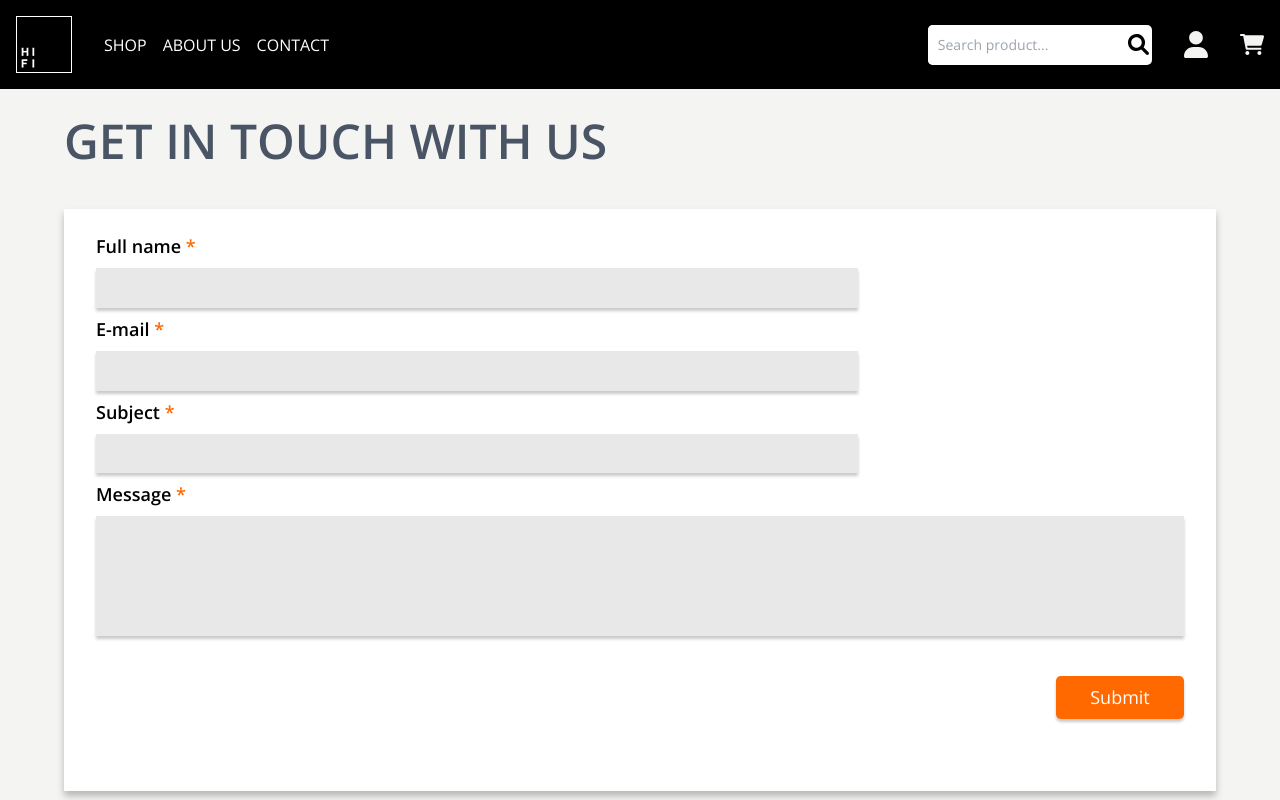
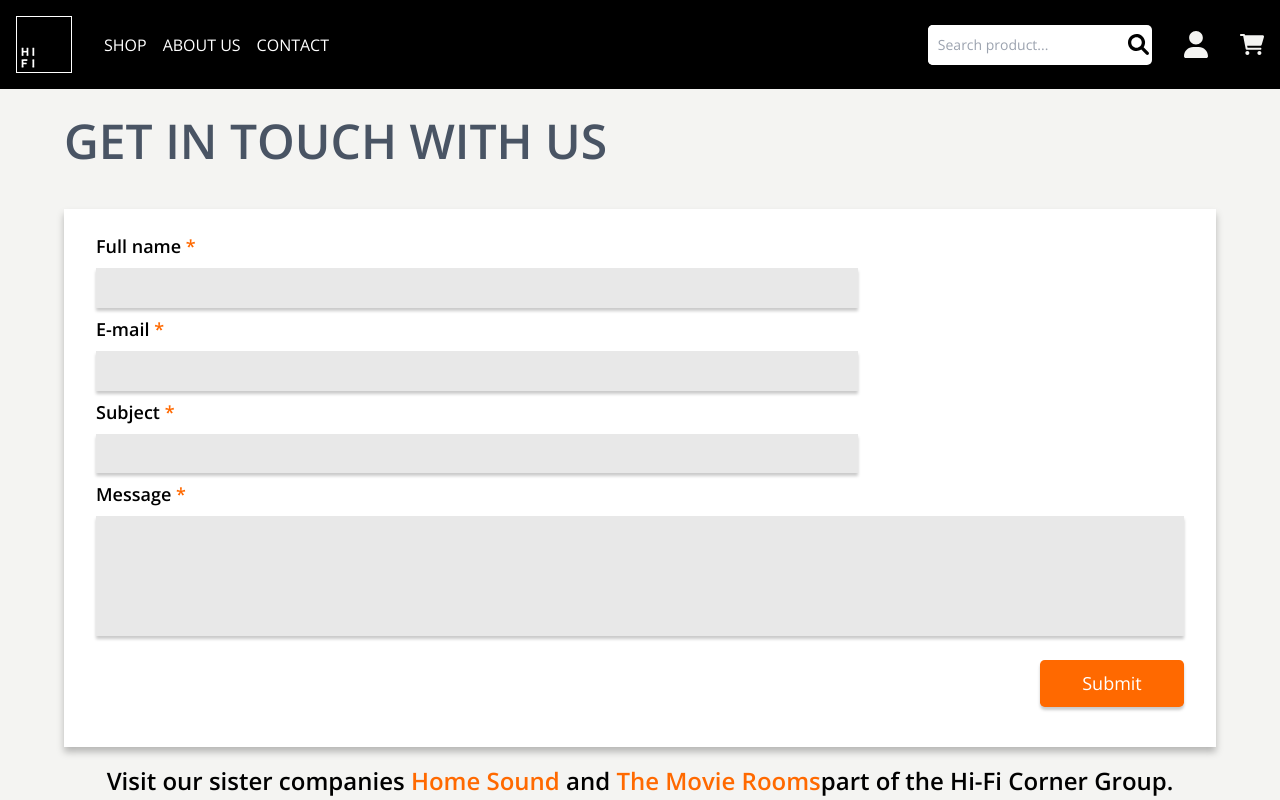
Before and after one commit to TeitoShiota/hifi-corner, a Next.js app: page /contact in a window 1280 px wide. Shown: the top 800 px of the page. Built offline with nearby package versions, Linux system fonts and the light colour scheme.

Commit message:
Used and styled the PrimaryButton component in the Contact page.

```diff
--- a/src/app/contact/page.tsx
+++ b/src/app/contact/page.tsx
@@ -1,3 +1,6 @@
+'use client';
+
+import PrimaryButton from '@/components/Buttons/PrimaryButton';
 import '@/styles/subPage.scss';
 import Link from 'next/link';
 
@@ -15,7 +18,7 @@ export default function contact() {
                     <input type="text" className='inputField'/>
                     <label>Message <span className='orange'>*</span></label>
                     <textarea className='inputMessage'></textarea>
-                    <button>Submit</button>
+                    <PrimaryButton text="Submit" onClick={() => alert('hello world')} className="primaryButton__alignRight"/>
                     {/* <input type="submit" value="Submit"></input> */}
                 </form>
             </section>
--- a/src/components/Buttons/PrimaryButton/PrimaryButton.scss
+++ b/src/components/Buttons/PrimaryButton/PrimaryButton.scss
@@ -2,22 +2,47 @@
 @import '@/styles/font_variables.scss';
 
 .primaryButton{
+    box-shadow: 0px 0px 0px 0 rgba(0, 0, 0, 0.2), 0 3px 3px 0 rgba(0, 0, 0, 0.213);
+    width: 9rem;
+    margin-top: 1rem;
+    margin-bottom: 1rem;
     background-color: $hifi_orange;
-    color: white;
+    color: $hifi_white;
+    font-size: $text-l;
     border: none;
-    padding: 10px 20px;
-    border-radius: 5px;
+    padding: 0.6rem;
+    border-radius: 0.3rem;
+
+    &.primaryButton__alignLeft{
+        margin-right: auto;
+    }
+    &.primaryButton__alignRight{
+        margin-left: auto;
+    }
+    &.primaryButton__alignCenter{
+        margin-left: auto;
+        margin-right: auto
+    }
+
+    &.primaryButton__full{
+        width: 100%;
+    }
+
+    &.primaryButton__large{
+        width: 12rem;
+    }
+
     cursor: pointer;
-    font-size: 16px;
-    transition: all 0.3s;
+    transition: all 0.2s;
     &:hover{
-        background-color: #0056b3;
+        box-shadow: 5px 5px 5px 0px rgba(0, 0, 0, 0.2), 0 5px 5px 0 rgba(0, 0, 0, 0.213);
+        background-color: $hifi_dark_grey;
     }
     &:active{
-        background-color: #004286;
+        background-color: $hifi_orange;
     }
     &:disabled{
-        background-color: #b3b3b3;
+        background-color: $hifi_medium_grey;
         cursor: not-allowed;
     }
 }
--- a/src/styles/subPage.scss
+++ b/src/styles/subPage.scss
@@ -108,19 +108,6 @@
         box-shadow: 0px 0px 0px 0 rgba(0, 0, 0, 0.2), 0 3px 3px 0 rgba(0, 0, 0, 0.213);
         resize: none;
     }
-
-    button{
-        width: 8rem;
-        border-radius: 0.3rem;
-        background-color: $hifi_orange;
-        color: $hifi_white;
-        font-size: $text-l;
-        padding: 0.5rem;
-        margin-top: 2rem;
-        margin-bottom: 3rem;
-        box-shadow: 0px 0px 0px 0 rgba(0, 0, 0, 0.2), 0 3px 3px 0 rgba(0, 0, 0, 0.213);
-        margin-left: auto
-    }
 }
 
 .affiliate-links{
```
